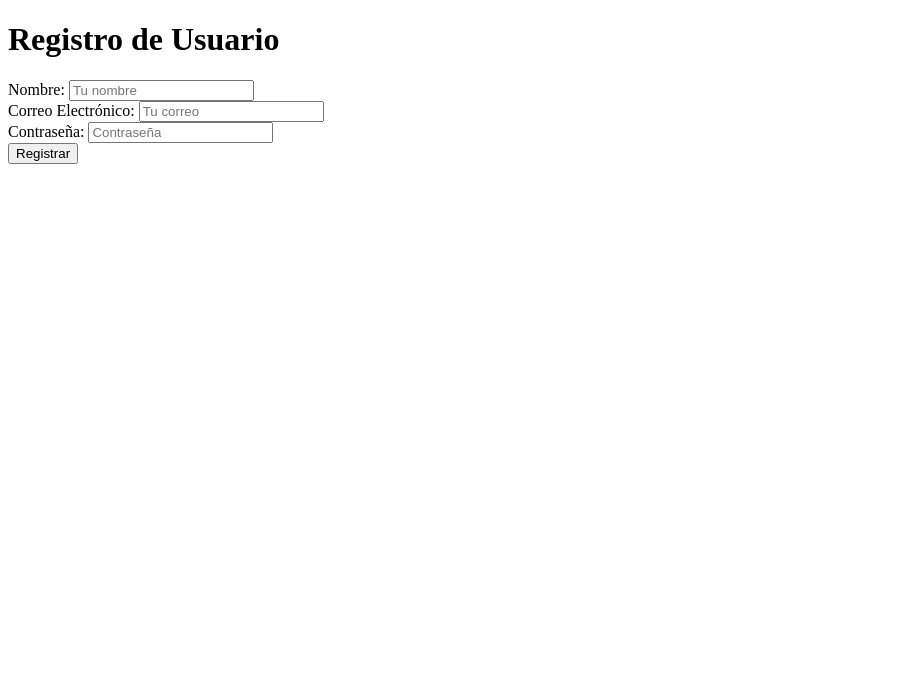
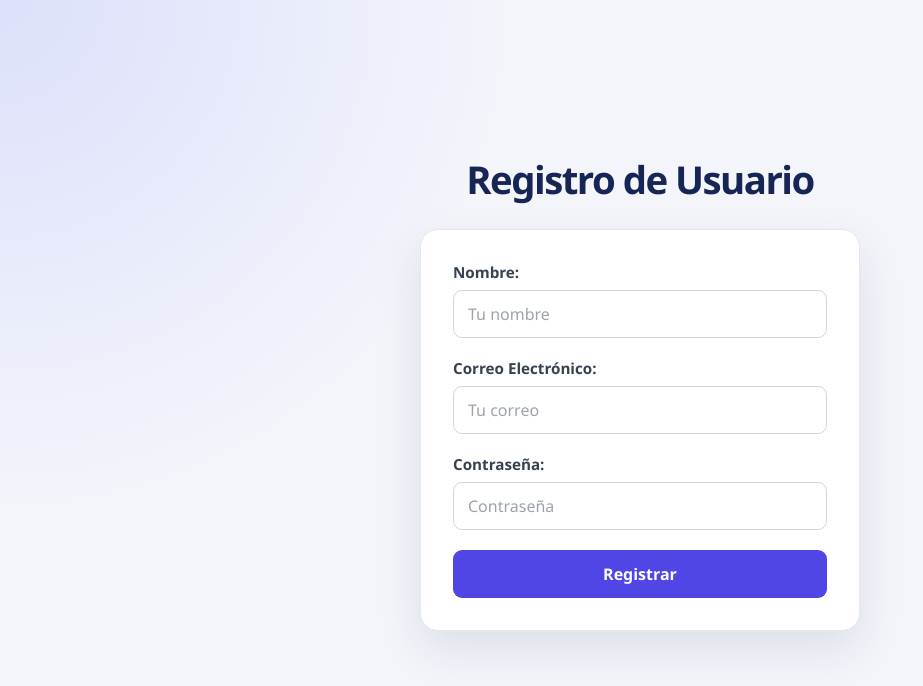
Before and after one commit to Luisba7u7/Introducci-n-a-JavaScript, a plain HTML site: page Proyecto de manejo de formulario/formularioZod.html in a window 1280 px wide. Shown: the whole page, without its empty margins (0-923 px from the left). Drawn offline with nearby package versions, Linux system fonts and the light colour scheme.

Commit message:
Agrega estilos y mejora la validación del formulario de registro utilizando Zod

```diff
--- a/Proyecto de manejo de formulario/formularioZod.css
+++ b/Proyecto de manejo de formulario/formularioZod.css
@@ -0,0 +1,111 @@
+* {
+  box-sizing: border-box;
+}
+
+body {
+  min-height: 100vh;
+  margin: 0;
+  padding: 48px 20px;
+  display: flex;
+  flex-direction: column;
+  align-items: center;
+  justify-content: center;
+  background:
+    radial-gradient(circle at top left, rgba(129, 140, 248, 0.2), transparent 32rem),
+    #f3f5fb;
+  color: #1f2937;
+  font-family: "Segoe UI", Arial, sans-serif;
+}
+
+h1 {
+  margin: 0 0 24px;
+  color: #172554;
+  font-size: clamp(1.8rem, 5vw, 2.4rem);
+  letter-spacing: -0.04em;
+  text-align: center;
+}
+
+form {
+  width: min(100%, 440px);
+  padding: 32px;
+  border: 1px solid #e5e7eb;
+  border-radius: 18px;
+  background: #fff;
+  box-shadow: 0 18px 45px rgba(31, 41, 55, 0.1);
+}
+
+form br {
+  display: none;
+}
+
+label {
+  display: block;
+  margin: 0 0 8px;
+  color: #374151;
+  font-size: 0.95rem;
+  font-weight: 600;
+}
+
+input {
+  display: block;
+  width: 100%;
+  margin: 0 0 20px;
+  padding: 12px 14px;
+  border: 1px solid #d1d5db;
+  border-radius: 9px;
+  background: #fff;
+  color: #111827;
+  font: inherit;
+  transition: border-color 160ms ease, box-shadow 160ms ease;
+}
+
+input::placeholder {
+  color: #9ca3af;
+}
+
+input:focus {
+  border-color: #6366f1;
+  outline: none;
+  box-shadow: 0 0 0 3px rgba(99, 102, 241, 0.16);
+}
+
+button {
+  width: 100%;
+  padding: 13px 16px;
+  border: 0;
+  border-radius: 9px;
+  background: #4f46e5;
+  color: #fff;
+  cursor: pointer;
+  font: inherit;
+  font-weight: 700;
+  transition: background-color 160ms ease, transform 160ms ease;
+}
+
+button:hover {
+  background: #4338ca;
+  transform: translateY(-1px);
+}
+
+button:focus-visible {
+  outline: 3px solid rgba(99, 102, 241, 0.35);
+  outline-offset: 3px;
+}
+
+#errors {
+  width: min(100%, 440px);
+  margin: 16px 0 0;
+  color: #b91c1c;
+  font-size: 0.95rem;
+  line-height: 1.5;
+}
+
+@media (max-width: 480px) {
+  body {
+    padding: 32px 16px;
+  }
+
+  form {
+    padding: 24px;
+  }
+}
--- a/Proyecto de manejo de formulario/formularioZod.html
+++ b/Proyecto de manejo de formulario/formularioZod.html
@@ -4,37 +4,46 @@
   <meta charset="UTF-8">
   <meta name="viewport" content="width=device-width, initial-scale=1.0">
   <title>Validación con Zod</title>
+  <link rel="stylesheet" href="formularioZod.css">
   <script src="https://cdn.jsdelivr.net/npm/zod@3.21.4/lib/index.umd.min.js"></script>
 </head>
 <body>
   <h1>Registro de Usuario</h1>
   <form id="registerForm">
     <label for="name">Nombre:</label>
-    <input type="text" id="name" placeholder="Tu nombre" required /><br />
+    <input type="text" id="name" placeholder="Tu nombre"/><br />
 
     <label for="email">Correo Electrónico:</label>
-    <input type="email" id="email" placeholder="Tu correo" required /><br />
+    <input type="email" id="email" placeholder="Tu correo"/><br />
 
     <label for="password">Contraseña:</label>
-    <input type="password" id="password" placeholder="Contraseña" required /><br />
+    <input type="password" id="password" placeholder="Contraseña"/><br />
 
     <button type="submit">Registrar</button>
   </form>
 
-  <p id="errors" style="color: red;"></p>
+  <p id="errors"></p>
 
   <script>
     // Importamos Zod
     const { z } = window.Zod;
 
+    //Limpiar los inputs
+    document.querySelector("#name").textContent = "";
+    document.querySelector("#email").textContent = "";
+    document.querySelector("#password").textContent = "";
+
     // Esquema para validar los datos del formulario
     const registerSchema = z.object({
-      // PISTA: Define que el nombre debe ser una cadena no vacía.
+        name: z.string()
+                .min(5, "El nombre debe de contener al menos 5 caracteres"),
 
-      // PISTA: Valida que el correo tenga el formato correcto.
+        email: z.string()
+                .trim()
+                .email("Escribe un correo válido"),
 
-      // PISTA: La contraseña debe tener al menos 6 caracteres.
-
+        password: z.string()
+                  .min(6, "Escribe una contraseña con al menos 6 caracteres")
     });
 
     document.getElementById("registerForm").addEventListener("submit", (event) => {
@@ -49,11 +58,14 @@
 
       try {
         // PISTA: Usa el método correcto de Zod para validar el esquema.
-        //registerSchema.___?___(formData);
+        registerSchema.parse(formData);
+
         alert("¡Registro exitoso!");
+
       } catch (error) {
         // PISTA: Muestra los mensajes de error en la página.
         document.getElementById("errors").textContent = error.errors.map(e => e.message).join(", ");
+
       }
     });
   </script>
```
